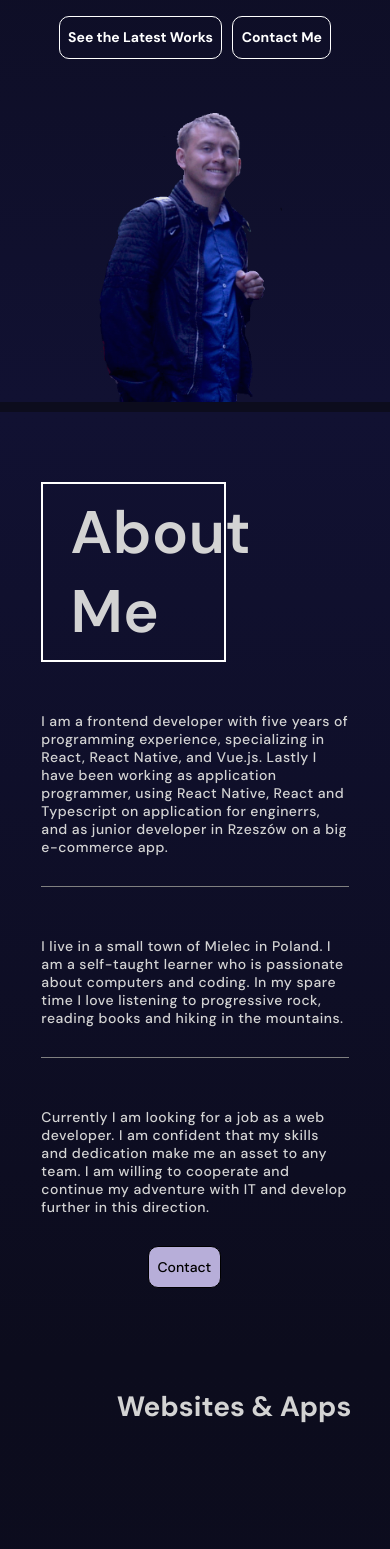
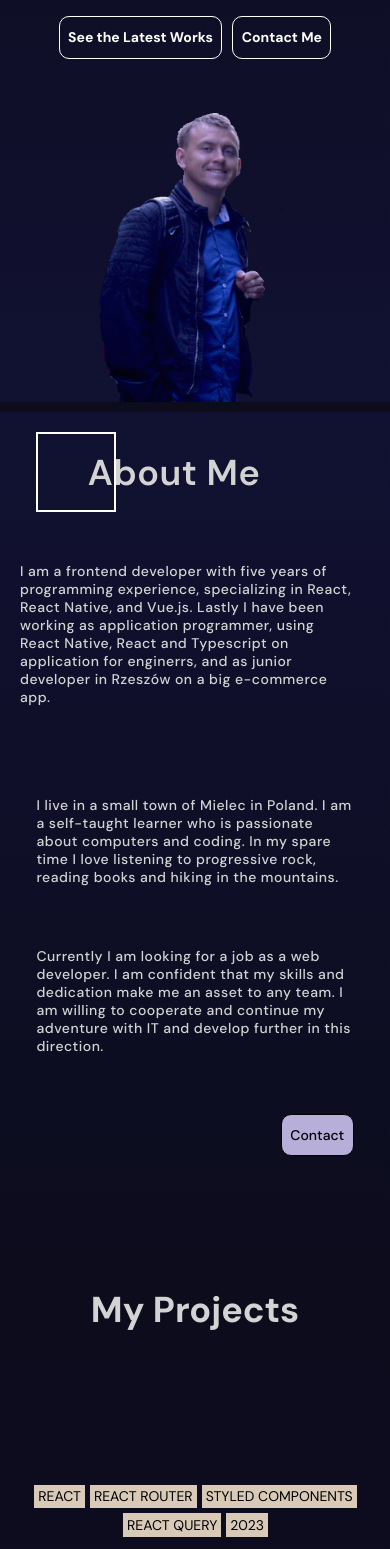
Before and after one commit to gregsypek/portfolio_v3, a React (Vite) app: page / in a window 390 px wide. Shown: the part 432-1981 px from the top of the page. Built offline with nearby package versions, Linux system fonts and the light colour scheme.

Commit message:
more media query styles

```diff
--- a/src/app.scss
+++ b/src/app.scss
@@ -20,6 +20,7 @@ a {
 }
 section {
 	scroll-snap-align: center;
+	min-height: 100vh;
 }
 // #Homepage{
 // 	position:relative;
--- a/src/components/about/about.scss
+++ b/src/components/about/about.scss
@@ -11,6 +11,10 @@
 	display: grid;
 	grid-template-columns: repeat(14, 1fr);
 	grid-template-rows: 180px 180px repeat(2, auto);
+
+	@include mobile {
+		grid-template-rows: 80px 130px repeat(2, auto);
+	}
 
 	@media (min-width: 900px) {
 		grid-template-rows: 250px 250px repeat(1, minmax(auto, 1fr) 150px);
@@ -45,6 +49,13 @@
 			font-weight: 600;
 			width: 50%;
 			transform: translateX(-20%);
+			@include mobile {
+				width: 300%;
+				transform: translateX(55%);
+				font-size: 36px;
+				position:fixed;
+			}
+
 			@media (min-width: 1100px) {
 				font-size: 96px;
 			}
@@ -57,6 +68,10 @@
 			justify-content: center;
 			align-items: center;
 			position: relative;
+			@include mobile {
+				grid-column: 2/span 1;
+				width: 100%;
+			}
 
 			img {
 				display: none;
@@ -102,6 +117,12 @@
 		&--1 {
 			grid-column: 2/ -2;
 			grid-row: 2 / span 2;
+
+			@include mobile {
+				grid-column: 1/ -2;
+				grid-row: 2 / span 2;
+
+			}
 			@media (min-width: 900px) {
 				grid-column: 6 / span 9;
 				grid-row-start: 1;
@@ -110,12 +131,17 @@
 		&--2 {
 			grid-column: 2/ -2;
 			grid-row-start: 5;
+
 			@media (min-width: 900px) {
 				grid-column: 9 / span 6;
 				grid-row-start: 2;
 			}
 		}
 		&--3 {
+			@include mobile {
+				grid-column: 2/ -2;
+
+			}
 			grid-column: 2/ -2;
 			grid-row-start: 6;
 			@media (min-width: 900px) {
@@ -132,6 +158,12 @@
 		margin-top: 30px;
 		align-self: baseline;
 		font-weight: 500;
+
+		@include tablet2 {
+			// grid-column: 2/-2;
+			max-width: 40vw;
+			grid-column-start: -3;
+		}
 		@media (min-width: 900px) {
 			grid-column: 12 / span 3;
 			grid-row-start: 4;
@@ -149,11 +181,15 @@
 		letter-spacing: 0.5px;
 		@include mobile {
 			font-size: 14px;
+			margin-top: 0;
 		}
 		hr {
 			margin-top: 30px;
 			border: none;
 			border-top: 0.5px solid gray;
+			@include mobile {
+				border-top: 0.5px solid transparent;
+			}
 		}
 
 		@media (min-width: 600px) {
--- a/src/components/experience/Experience.jsx
+++ b/src/components/experience/Experience.jsx
@@ -65,7 +65,7 @@ function Experience() {
 	return (
 		<div className="experience">
 			<div className="headerBox">
-				<h1>Skills & Experiences</h1>
+				<h1>Experiences{windowWidth < 800 && <br />} & Skills</h1>
 				{/* <img src={Line} alt="line" /> */}
 			</div>
 			{skillBoxes.map((box) => {
--- a/src/components/experience/experience.scss
+++ b/src/components/experience/experience.scss
@@ -3,28 +3,42 @@
 .experience {
 
 	height: 100%;
-	height: 100%;
+	min-height: 100vh;
+	width: 100%;
 	margin: 0 auto;
 	max-width: 1366px;
 	padding-inline: 40px;
+
+	display: grid;
+	grid-template-rows: 150px repeat(3, minmax(1fr, auto));
 	@include mobile {
 		padding-inline: 20px;
 		transform: none !important;
+
 	}
 	.headerBox {
 		padding-inline: 20px;
+		margin-bottom: 80px;
 		height: auto;
-		padding-block: 80px;
+		// padding-block: 80px;
 		@include mobile {
-			padding-block: 80px 40px;
+			padding-block: 20px 40px;
+			margin-bottom: 0px;
 		}
 		h1 {
 			@include header;
+			text-align: center;
+
+
 			@include mobile {
-				font-size: 40px;
+				font-size: 36px;
 			}
 			@include tablet {
 				font-size: 60px;
+				// text-align: center;
+			}
+			@media (min-width: 1482px) {
+				text-align:left;
 			}
 		}
 	}
@@ -104,16 +118,21 @@
 
 				// 	text-align: center;
 				// }
+				// @include mini {
+
+				// 	font-size: 14px;
+				// }
 				@include mobile {
 					margin-left: 0px;
-					padding: 16px 0 16px 32px;
-					font-size: 14px;
+					padding: 24px 0 12px 10px;
 					text-align: left;
+					font-size: 16px;
 				}
 				@include tablet {
 					flex:3;
 					margin-left: 40px;
-					font-size: 20px;
+					font-size: 18px;
+					padding: 22px 0 12px 10px;
 
 				}
 			}
--- a/src/components/hero/Hero.jsx
+++ b/src/components/hero/Hero.jsx
@@ -66,7 +66,7 @@ const Hero = () => {
 					</motion.div>
 				</motion.div>
 			</div>
-			<div></div>
+			{/* <div></div> */}
 			{/* <motion.div
 				className="slidingTextContainer"
 				variants={sliderVariants}
--- a/src/components/portfolio/Portfolio.jsx
+++ b/src/components/portfolio/Portfolio.jsx
@@ -3,10 +3,10 @@ import "./portfolio.scss";
 // import Line from "../../../public/line.svg";
 import { items } from "../../data/items";
 import Single from "./Single";
-// import { useWindowSize } from "react-use";
+import { useWindowSize } from "react-use";
 const Portfolio = () => {
 	const ref = useRef();
-	// const { width: windowWidth } = useWindowSize();
+	const { width: windowWidth } = useWindowSize();
 	// const { scrollYProgress } = useScroll({
 	// 	target: ref,
 	// 	offset: ["end end", "start start"],
@@ -43,7 +43,11 @@ const Portfolio = () => {
 			<div className="grid">
 				<div className="projectsHeader" ref={ref}>
 					<div className="headerBox">
-						<h1>Websites & Apps</h1>
+						{windowWidth < 1000 ? (
+							<h1>My Projects</h1>
+						) : (
+							<h1>My Websites & Apps</h1>
+						)}
 						{/* {windowWidth > 1200 && <img src={Line} alt="line" />} */}
 					</div>
 					{/* <div className="projectsFilter">
--- a/src/components/portfolio/portfolio.scss
+++ b/src/components/portfolio/portfolio.scss
@@ -73,9 +73,9 @@ section {
 
 				@include header;
 				@include mobile {
-					font-size: 28px;
+					font-size: 36px;
 					text-align: center;
-					width: 80%;
+					width: 100%;
 				}
 				@include tablet {
 					font-size: 48px;
```
